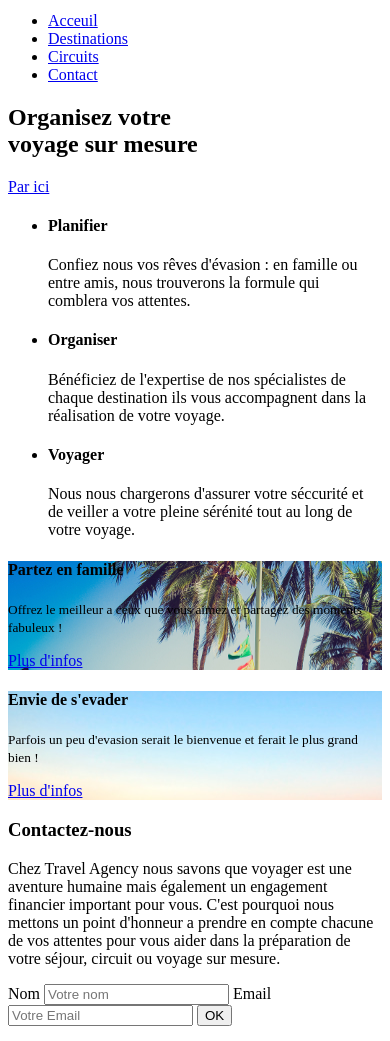
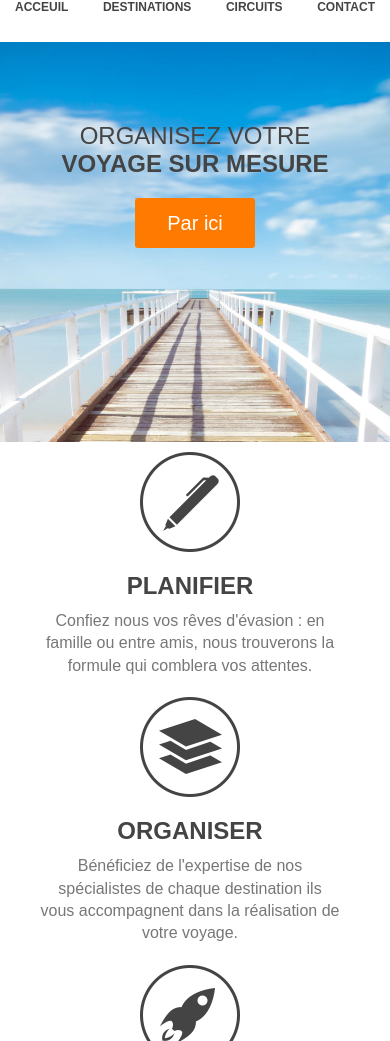
Before and after one commit to mari-jean/travel-web, a plain HTML site: page index.html in a window 390 px wide. Shown: the part 68-1109 px from the top of the page. Drawn offline with Linux system fonts and the light colour scheme.

Commit message:
mobil fist fini

```diff
--- a/css/mobilFirst.css
+++ b/css/mobilFirst.css
@@ -0,0 +1,368 @@
+/* RESET CSS */
+
+* {
+    margin:0;
+    padding: 0;
+    box-sizing: border-box; /* Ajout d'une propriété pour faciliter le dimensionnement */
+}
+
+
+/* GENERAL */
+
+body {
+    font-family: Arial, Helvetica, sans-serif;
+    font-size: 16px; /* Augmentation de la taille de police pour une meilleure lisibilité sur mobile */
+}
+
+h1, h2, h3, h4 {
+    color: #444;
+}
+
+
+h2 {
+    color: #444;
+}
+
+h3 {
+    font-size: 1.8rem;
+}
+
+h4 {
+    font-size: 1.5rem;
+}
+
+small {
+    font-size: 0.9rem;
+    font-style: italic;
+}
+
+p {
+    line-height: 1.4; /* Augmentation de l'interligne pour une meilleure lisibilité sur mobile */
+    color: #777;
+}
+
+ul {
+    list-style: none;
+}
+
+.wrapper {
+    width: 100%; /* Le conteneur principal prend toute la largeur disponible */
+    padding: 0 15px; /* Réduction de la marge intérieure pour un meilleur rendu sur mobile */
+    max-width: 940px; /* Ajout d'une largeur maximale pour éviter que le contenu ne soit trop large sur les grands écrans */
+    margin: 0 auto;
+}
+
+.orange {
+    color: #ff7a00;
+}
+
+a {
+    text-decoration: none;
+    color: #444;
+
+}
+
+.clear {
+    clear: both;
+}
+
+/* HEADER */
+
+header {
+    height: 100px; /* Réduction de la hauteur pour un meilleur rendu sur mobile */
+}
+
+header h1 {
+    float: none; /* Suppression de la flottaison pour un meilleur rendu sur mobile */
+    margin: 10px 0; /* Ajout d'une marge intérieure pour un meilleur rendu sur mobile */
+}
+
+header nav {
+    float: none; /* Suppression de la flottaison pour un meilleur rendu sur mobile */
+    margin: 10px 0; /* Ajout d'une marge intérieure pour un meilleur rendu sur mobile */
+}
+
+header nav ul li {
+    display: block; /* Les éléments de navigation sont affichés en bloc pour un meilleur rendu sur mobile */
+    margin: 10px 0;
+    text-align: center;
+}
+
+header nav ul {
+    display: flex;
+    justify-content: space-between;
+}
+
+
+/* MAIN IMAGE */
+
+#main-image {
+    height: 400px; /* Réduction de la hauteur pour un meilleur rendu sur mobile */
+    background: url('../img/main.jpg') center;
+    background-size: cover; /* Ajout d'une propriété pour que l'image de fond occupe toute la largeur et la hauteur disponibles */
+}
+
+#main-image h2 {
+    font-weight: normal;
+    text-transform: uppercase;
+    text-align: center;
+    padding: 80px 0 20px 0;
+}
+
+.button-1 {
+    display: block;
+    width: 120px;
+    height: 50px;
+    background-color: #ff7a00;
+    color: #fff;
+    font-size: 20px;
+    margin: 0 auto;
+    line-height: 50px;
+    text-align: center;
+    border-radius: 3px;
+}
+
+.button-1:hover {
+    background: #02b8dd;
+}
+
+.button-2:hover {
+    background: #02b8dd;
+}
+
+.button-3:hover {
+    color: #fff;
+    background-color: #444;
+}
+
+/* STEPS */
+
+#steps ul {
+    display: flex;
+    margin: 10px 0;
+    flex-wrap: wrap;
+    justify-content: center;
+    align-items: center;
+}
+
+#steps h4 {
+    text-transform: uppercase;
+    margin-bottom: 10px;
+}
+
+#steps p {
+    margin-bottom: 20px;
+}
+
+#step-1 {
+    background: url('../img/steps-icon-1.png') no-repeat top center;
+}
+
+#step-2 {
+    background: url('../img/steps-icon-2.png') no-repeat top center;
+}
+
+#step-3 {
+    background: url('../img/steps-icon-3.png') no-repeat top center;
+}
+
+#possibilities {
+    background-color: #efefef;
+    padding: 30px 0;
+}
+
+#possibilities article {
+    width: 100%;
+    height: 270px;
+    float: none;
+    border-radius: 10px;
+
+}
+
+#possibilities article:first-child {
+    margin-right: 20px;
+}
+
+
+
+article h4 {
+    border-bottom: 1px solid #ddd;
+    padding-bottom: 20px;
+    text-transform: uppercase;
+    margin-bottom: 20px;
+    text-align: center;
+}
+
+#possibilities p {
+    text-align: center;
+    margin-bottom: 10px;
+}
+
+.button-2 {
+    color: #fff;
+    background-color: #ff7a00;
+    padding: 6px 20px;
+    border-radius: 3px;
+
+}
+
+/* CONTACT */
+
+#contact {
+    padding: 60px 0px;
+    text-align: center;
+}
+
+#contact h3 {
+    width: 300px;
+    text-transform: uppercase;
+    margin: 0 auto 20px;
+    margin-bottom: 20px;
+    border-bottom: 1px solid #02b8dd;
+    padding-bottom: 20px;
+}
+
+form {
+    margin: 20px 0 20px 0;
+}
+
+label {
+    font-weight: bold;
+    font-size: 20px;
+    margin-right: 10px;
+    color: #777;
+}
+
+input [type="text"]{
+    padding: 10px;
+    font-size: 20px;
+    margin-right: 20px;
+    border:  2px solid #ddd;
+    border-radius: 3px;
+}
+
+.button-3 {
+    color: #fff;
+    font-size: 20px;
+    font-weight: bold;
+    padding: 5px;
+    background-color: #02b8dd;
+    border-style: none;
+    border-radius: 3px;
+
+}
+
+/* FOOTER */
+
+footer {
+    height: 100%;
+    background-color: #444;
+}
+
+footer h1 {
+    color: #fff;
+    text-align: center;
+    padding-top: 20px;
+}
+
+.copyright {
+    text-align: center;
+    font-weight: bold;
+    padding-top: 20px;
+    color:#777;
+    padding-bottom: 10px;
+
+}
+
+
+.overlay {
+    background: rgba(255, 255, 255, 0.95);
+    height: 100%;
+    width: 190px;
+    padding: 20px;
+    border-radius: 10px 0 0 10px;
+    text-align: center;
+    box-sizing: border-box;
+}
+
+h1 {
+    font-family: "Crete Round", sans-serif;
+    font-size: 1.8rem; /* Utilisation des unités "rem" pour les tailles de police, qui sont relatives à la taille de la police par défaut */
+    line-height: 1.2; /* Augmentation de l'interligne pour une meilleure lisibilité sur mobile */
+}
+
+header  nav ul li a {
+    text-transform: uppercase;
+    font-weight: bold;
+    margin-right: 0; /* Suppression de la marge à droite pour un meilleur rendu sur mobile */
+    font-size: 12px;
+}
+
+#steps ul li {
+    width: 300px;
+    float: left;
+    padding-top: 120px;
+    text-align: center;
+    margin-right: 10px;
+}
+
+#possibilities {
+    background-color: #efefef;
+    padding: 30px 0;
+}
+
+#possibilities article {
+    width: 100%;
+    height: 270px;
+    float: none;
+    border-radius: 10px;
+
+}
+
+    /* Styles pour les écrans de taille inférieure à 820*1180 */
+@media (max-width: 820px) and (max-height: 1180px) {
+
+}
+
+  /* Styles pour les écrans de taille supérieure à 820*1180 */
+@media (min-width: 768px) {
+
+    h1 {
+        font-size: 3rem; /* Utilisation des unités "rem" pour les tailles de police, qui sont relatives à la taille de la police par défaut */
+    }
+
+    header  nav ul li a {
+        font-size: 20px;
+    }
+
+    #steps ul {
+        display: flex;
+        flex-wrap: nowrap;
+        align-items: flex-start;
+    }
+
+    header {
+        margin-bottom: 15px;
+    }
+
+    #main-image h2 {
+        font-size: 33px;
+    }
+
+    #main-image .button-1{
+        font-size: 23px;
+    }
+
+    #possibilities article[style*="background-image"] {
+
+        background-size: cover;
+        background-position: bottom;
+    }
+
+    .overlay {
+        width: 35%;
+
+    }
+
+
+}
--- a/css/styles.css
+++ /dev/null
@@ -1,294 +0,0 @@
-/* RESET CSS */
-
-* {
-    margin:0;
-    padding: 0;
-}
-
-/* GENERAL */
-
-
-body {
-    font-family: Arial, Helvetica, sans-serif;
-    font-size: 15px;
-}
-
-h1, h2, h3, h4 {
-    color: #444;
-}
-
-h1 {
-    font-family: "Crete Round", sans-serif;
-    font-size: 45px;
-
-}
-
-h2 {
-    color: #444;
-
-}
-
-h3 {
-    font-size: 30px;
-
-}
-
-h4 {
-    font-size: 24px;
-
-}
-
-small {
-    font-size: 13px;
-    font-style: italic;
-}
-
-p {
-    line-height: 20px;
-    color: #777;
-}
-
-ul {
-    list-style: none;
-
-}
-
-.wrapper {
-    width: 940px;
-    margin: 0 auto;
-    padding: 0 10px;
-}
-
-.orange {
-    color: #ff7a00;
-}
-
-a {
-    text-decoration: none;
-    color: #444;
-}
-
-.clear {
-    clear: both;
-}
-
-
-/* HEADER */
-
-header {
-    height: 120px;
-}
-
-header h1 {
-    float: left;
-    margin-top: 32px;
-}
-
-header nav {
-    float: right;
-    margin-top: 50px;
-}
-
-header nav ul li {
-    float: left;
-    display: inline-block;
-}
-
-header  nav ul li a {
-    text-transform: uppercase;
-    font-weight: bold;
-    margin-right: 20px;
-}
-
-/* MAIN IMAGE */
-
-#main-image {
-    height: 580px;
-    background: url('../img/main.jpg') center;
-}
-
-#main-image h2 {
-    font-weight: normal;
-    text-transform: uppercase;
-    text-align: center;
-    padding: 150px 0 40px 0;
-    margin-bottom: 20px;
-}
-
-.button-1 {
-    display: block;
-    width: 120px;
-    height: 50px;
-    background-color: #ff7a00;
-    color: #fff;
-    font-size: 20px;
-    margin: 0 auto;
-    line-height: 50px;
-    text-align: center;
-    border-radius: 3px;
-}
-
-.button-1:hover {
-    background: #02b8dd;
-}
-
-.button-2:hover {
-    background: #02b8dd;
-}
-
-.button-3:hover {
-    color: #fff;
-    background-color: #444;
-}
-
-
-/* STEPS */
-
-#steps ul {
-    margin: 80px 0;
-}
-
-#steps ul li {
-    width: 300px;
-    float: left;
-    padding-top: 140px;
-    text-align: center;
-    margin-right: 10px;
-
-}
-
-#steps h4 {
-    text-transform: uppercase;
-    margin-bottom: 20px;
-}
-
-#steps p {
-    margin-bottom: 20px;
-}
-
-#step-1 {
-    background: url('../img/steps-icon-1.png') no-repeat top center;
-}
-
-#step-2 {
-    background: url('../img/steps-icon-2.png') no-repeat top center;
-}
-
-#step-3 {
-    background: url('../img/steps-icon-3.png') no-repeat top center;
-}
-
-/* POSSIBILITIES */
-
-#possibilities {
-    background-color: #efefef;
-    padding: 60px 0;
-}
-
-#possibilities article {
-    width: 460px;
-    height: 270px;
-    float: left;
-    border-radius: 10px;
-}
-
-#possibilities article:first-child {
-    margin-right: 20px;
-}
-
-.overlay {
-    background: rgba(255, 255, 255, 0.95);
-    height: 100%;
-    width: 190px;
-    padding: 20px;
-    border-radius: 10px 0 0 10px;
-    text-align: center;
-    box-sizing: border-box;
-}
-
-article h4 {
-    border-bottom: 1px solid #ddd;
-    padding-bottom: 20px;
-    text-transform: uppercase;
-    margin-bottom: 20px;
-    text-align: center;
-}
-
-#possibilities p {
-    text-align: center;
-    margin-bottom: 20px;
-}
-
-.button-2 {
-    color: #fff;
-    background-color: #ff7a00;
-    padding: 6px 20px;
-    border-radius: 3px;
-
-}
-
-/* CONTACT */
-
-#contact {
-    padding: 60px 0px;
-    text-align: center;
-}
-
-#contact h3 {
-    width: 400px;
-    text-transform: uppercase;
-    margin: 0 auto 20px;
-    margin-bottom: 20px;
-    border-bottom: 1px solid #02b8dd;
-    padding-bottom: 20px;
-}
-
-form {
-    margin: 60px 0 20px 0;
-}
-
-label {
-    font-weight: bold;
-    font-size: 20px;
-    margin-right: 10px;
-    color: #777;
-}
-
-input [type="text"]{
-    padding: 10px;
-    font-size: 20px;
-    margin-right: 20px;
-    border:  2px solid #ddd;
-    border-radius: 3px;
-}
-
-.button-3 {
-    color: #fff;
-    font-size: 20px;
-    font-weight: bold;
-    padding: 11px;
-    background-color: #02b8dd;
-    border-style: none;
-    border-radius: 3px;
-
-}
-
-/* FOOTER */
-
-footer {
-    height: 260px;
-    background-color: #444;
-}
-
-footer h1 {
-    color: #fff;
-    text-align: center;
-    padding-top: 80px;
-}
-
-.copyright {
-    text-align: center;
-    font-weight: bold;
-    padding-top: 30px;
-    color:#777;
-}
--- a/index.html
+++ b/index.html
@@ -4,7 +4,7 @@
     <meta charset="UTF-8">
     <meta http-equiv="X-UA-Compatible" content="IE=edge">
     <meta name="viewport" content="width=device-width, initial-scale=1.0">
-        <link rel="stylesheet" href="css/mobilFirst.css">
+    <link rel="stylesheet" href="css/mobilFirst.css">
     <link rel="stylesheet" href="http://fonts.googleapis.com/css?family=Crete+Round">
     <title>Travel Agency</title>
 </head>
@@ -79,7 +79,7 @@
 
             <form>
                 <label for="name">Nom</label>
-                <input type="text" id="name" placeholder="Votre nom">
+                <input type="text" id="name" placeholder="Votre nom"><br>
                 <label for="email">Email</label>
                 <input type="text" id="email" placeholder="Votre Email">
                 <input type="submit" class="button-3" value="OK">
```
